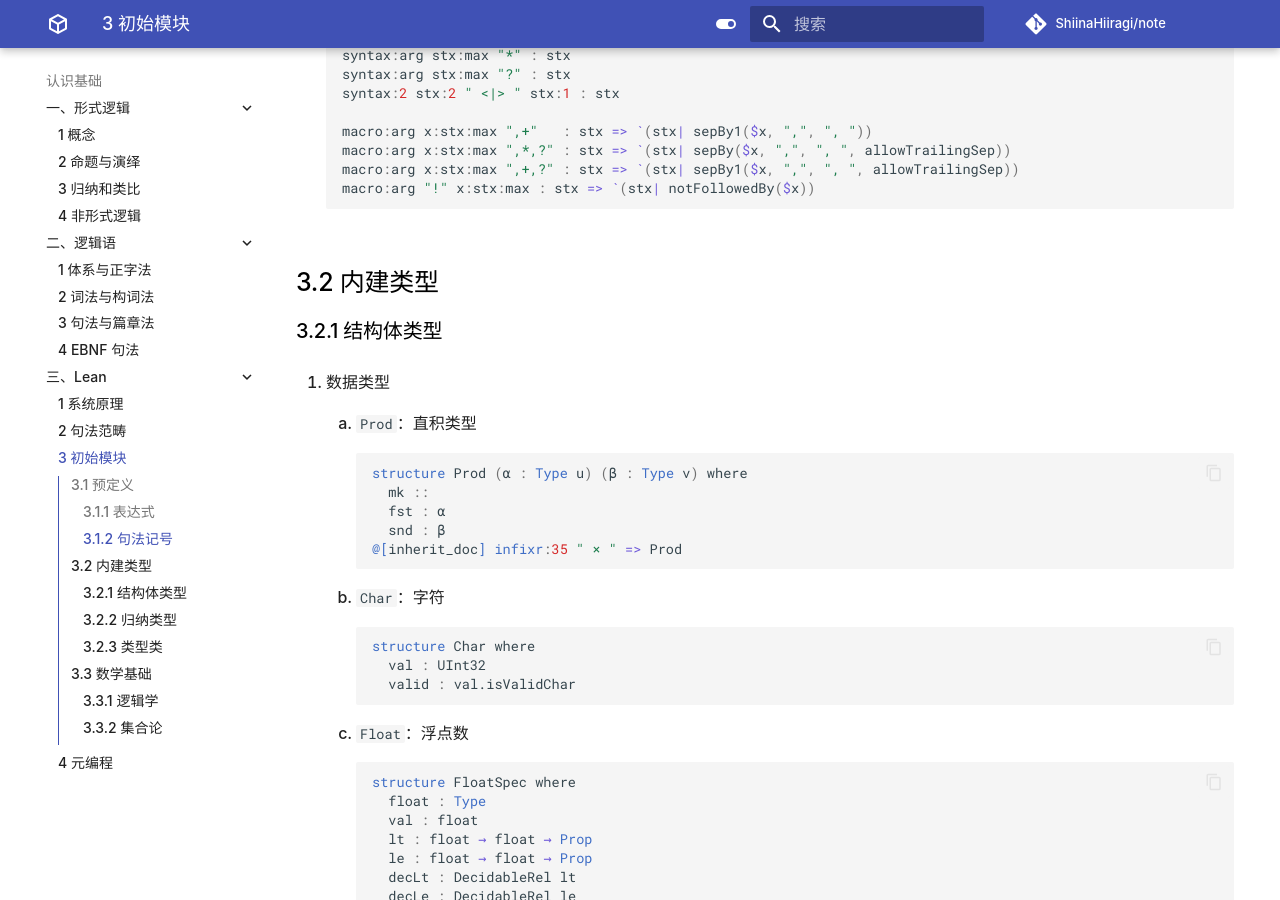
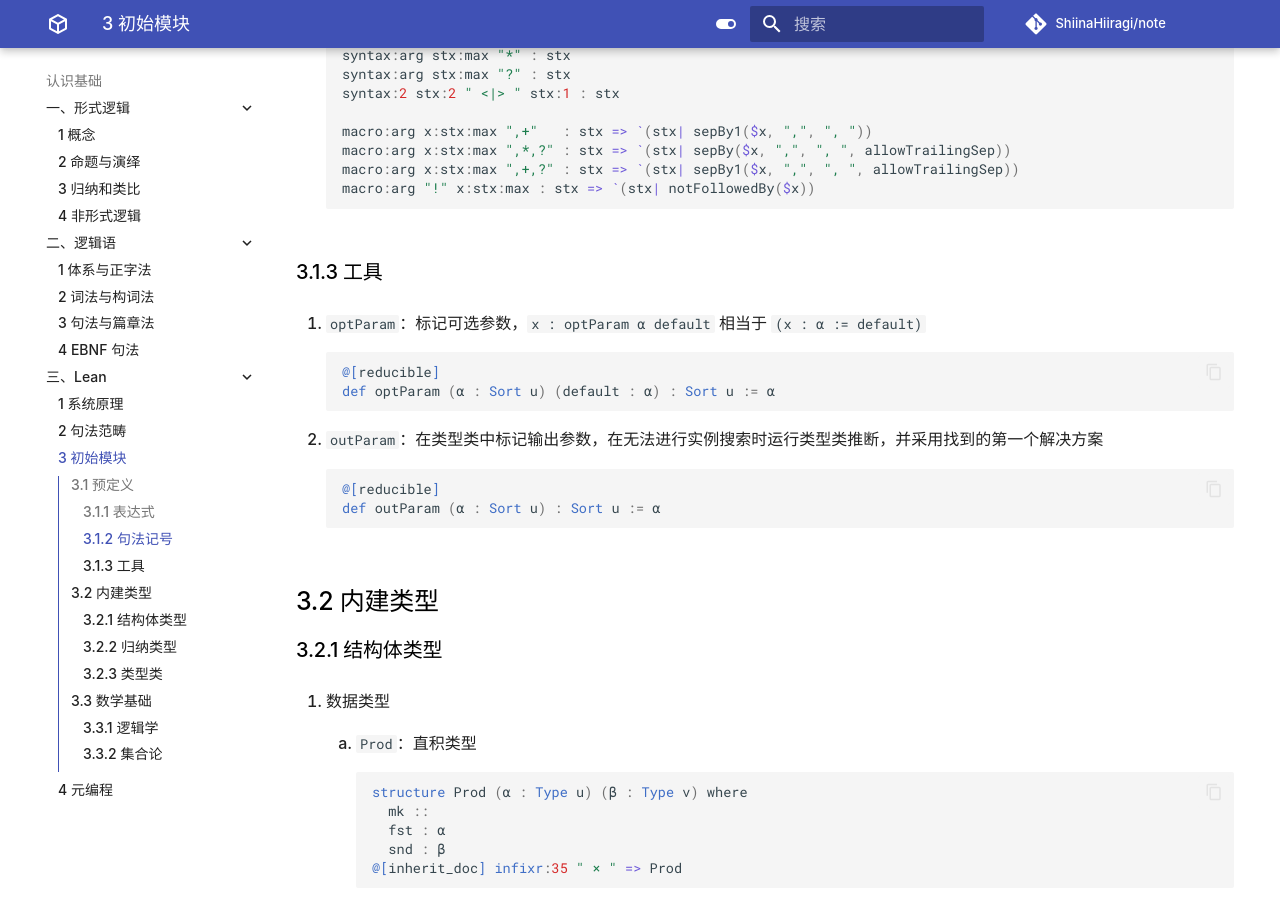
Before and after one commit to ShiinaHiiragi/note, an MkDocs documentation site: the page built from docs/cogn/lean/init.md, in a window 1280 px wide and 900 px high, scrolled down 1627 px. Built offline with MkDocs 1.6.1 and Material for MkDocs 9.7.7, drawn with Linux system fonts in a browser that asks for light colours; comment, search, counter and statistics services are not loaded.

Commit message:
update lean

````diff
--- a/docs/cogn/lean/init.md
+++ b/docs/cogn/lean/init.md
@@ -81,6 +81,21 @@
     macro:arg x:stx:max ",*,?" : stx => `(stx| sepBy($x, ",", ", ", allowTrailingSep))
     macro:arg x:stx:max ",+,?" : stx => `(stx| sepBy1($x, ",", ", ", allowTrailingSep))
     macro:arg "!" x:stx:max : stx => `(stx| notFollowedBy($x))
+    ```
+
+### 3.1.3 工具
+1. `optParam`：标记可选参数，`x : optParam α default` 相当于 `(x : α := default)`
+
+    ```lean
+    @[reducible]
+    def optParam (α : Sort u) (default : α) : Sort u := α
+    ```
+
+2. `outParam`：在类型类中标记输出参数，在无法进行实例搜索时运行类型类推断，并采用找到的第一个解决方案
+
+    ```lean
+    @[reducible]
+    def outParam (α : Sort u) : Sort u := α
     ```
 
 ## 3.2 内建类型
````
Also changed, not shown: docs/cogn/lean/cat.md (+4 -1 lines).
